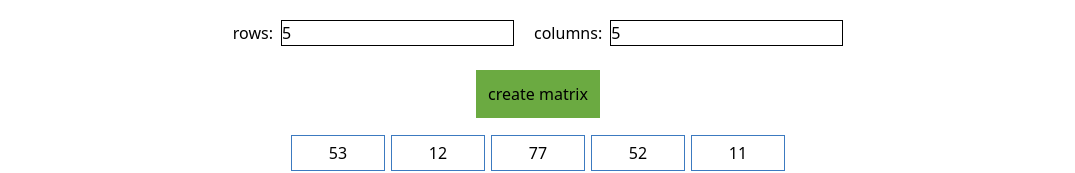
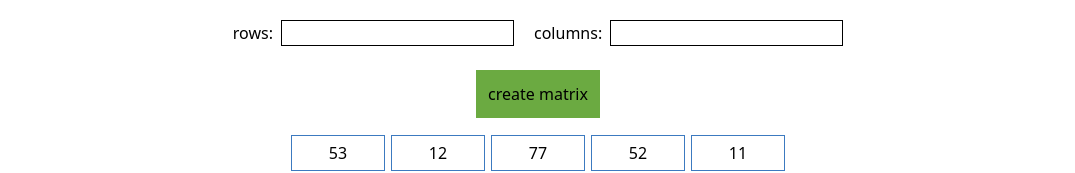
Before and after one commit to IgorNikonov/matrix, a React (Create React App) app: page / in a window 1280 px wide. Both pictures are taken after typing "5", "5" into the empty fields and a click on the button "create matrix". Shown: the top 173 px of the page, without its empty margins (102-1177 px from the left). Built offline with nearby package versions, Linux system fonts and the light colour scheme.

Commit message:
input value fixes

```diff
--- a/src/App.tsx
+++ b/src/App.tsx
@@ -18,6 +18,7 @@ import { createMatrix } from "./utils/matrixUtils";
 import ClosestNumber from "./components/ClosestNumber";
 import MatrixActions from "./components/MatrixActions";
 import Button from "./components/Button";
+import { useRef } from "react";
 
 export default function App() {
 	// redux state values
@@ -28,6 +29,9 @@ export default function App() {
 	const { rows, columns } = useAppSelector(
 		(state) => state.matrixState.initial
 	);
+
+	const inputEl1 = useRef<HTMLInputElement>(null);
+	const inputEl2 = useRef<HTMLInputElement>(null);
 
 	const dispatch = useAppDispatch();
 
@@ -41,6 +45,8 @@ export default function App() {
 		if (isTriangular) dispatch(toggleTriangular());
 		dispatch(setShowData(false));
 		dispatch(resetClosestNumber());
+		inputEl1.current && (inputEl1.current.value = "");
+		inputEl2.current && (inputEl2.current.value = "");
 	};
 
 	return (
@@ -50,6 +56,7 @@ export default function App() {
 					<div>
 						<span className='font-[500] mr-2'>rows:</span>
 						<input
+							ref={inputEl1}
 							className='border border-black outline-none'
 							type='number'
 							onChange={(e) =>
@@ -60,6 +67,7 @@ export default function App() {
 					<div>
 						<span className='font-[500] mr-2'>columns:</span>
 						<input
+							ref={inputEl2}
 							className='border border-black outline-none'
 							type='number'
 							onChange={(e) =>
--- a/src/components/ClosestNumber/index.tsx
+++ b/src/components/ClosestNumber/index.tsx
@@ -1,4 +1,4 @@
-import React, { useState } from "react";
+import React, { useState, useRef } from "react";
 import { useAppDispatch, useAppSelector } from "../../store/hooks";
 import {
 	setClosestNumber,
@@ -16,18 +16,23 @@ const ClosestNumber: React.FC<IClosestNumberProps> = ({ matrix }) => {
 
 	const { initialNumber, row, column, closestNumber, deviation } =
 		useAppSelector((state) => state.closestNumber.data);
+
 	const showData = useAppSelector((state) => state.closestNumber.showData);
 	const dispatch = useAppDispatch();
+
+	const inputEl = useRef<HTMLInputElement>(null);
 
 	const handleShowData = () => {
 		dispatch(setClosestNumber(findClosestNumber(matrix, userInput)));
 		dispatch(setShowData(true));
+		inputEl.current && (inputEl.current.value = "");
 	};
 
 	return (
 		<div className='mt-5'>
 			<span className='font-[500] mr-2'>your number:</span>
 			<input
+				ref={inputEl}
 				className='border border-black outline-none'
 				type='number'
 				onChange={(e) => setUserInput(parseInt(e.target.value))}
```
Also changed, not shown: src/components/ClosestNumber/style.css (deleted).
